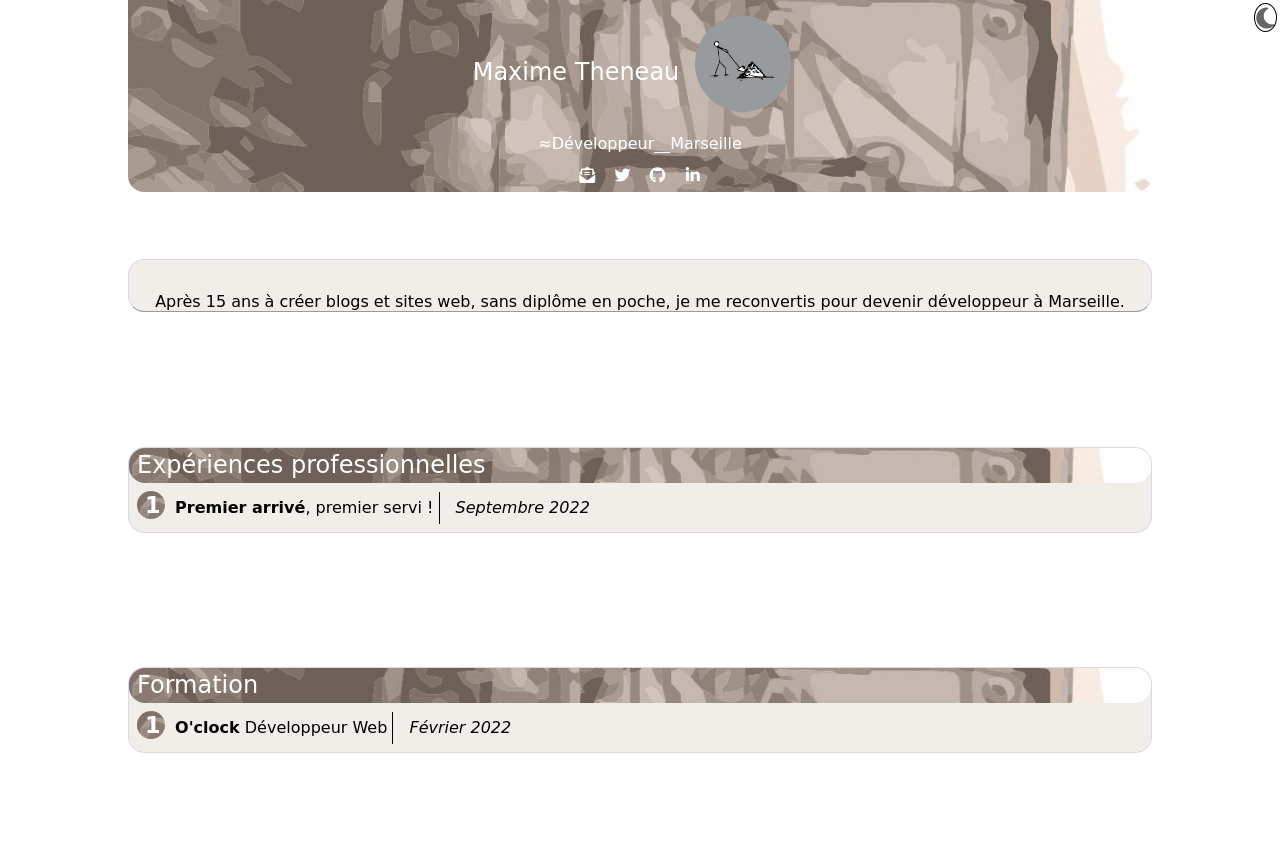
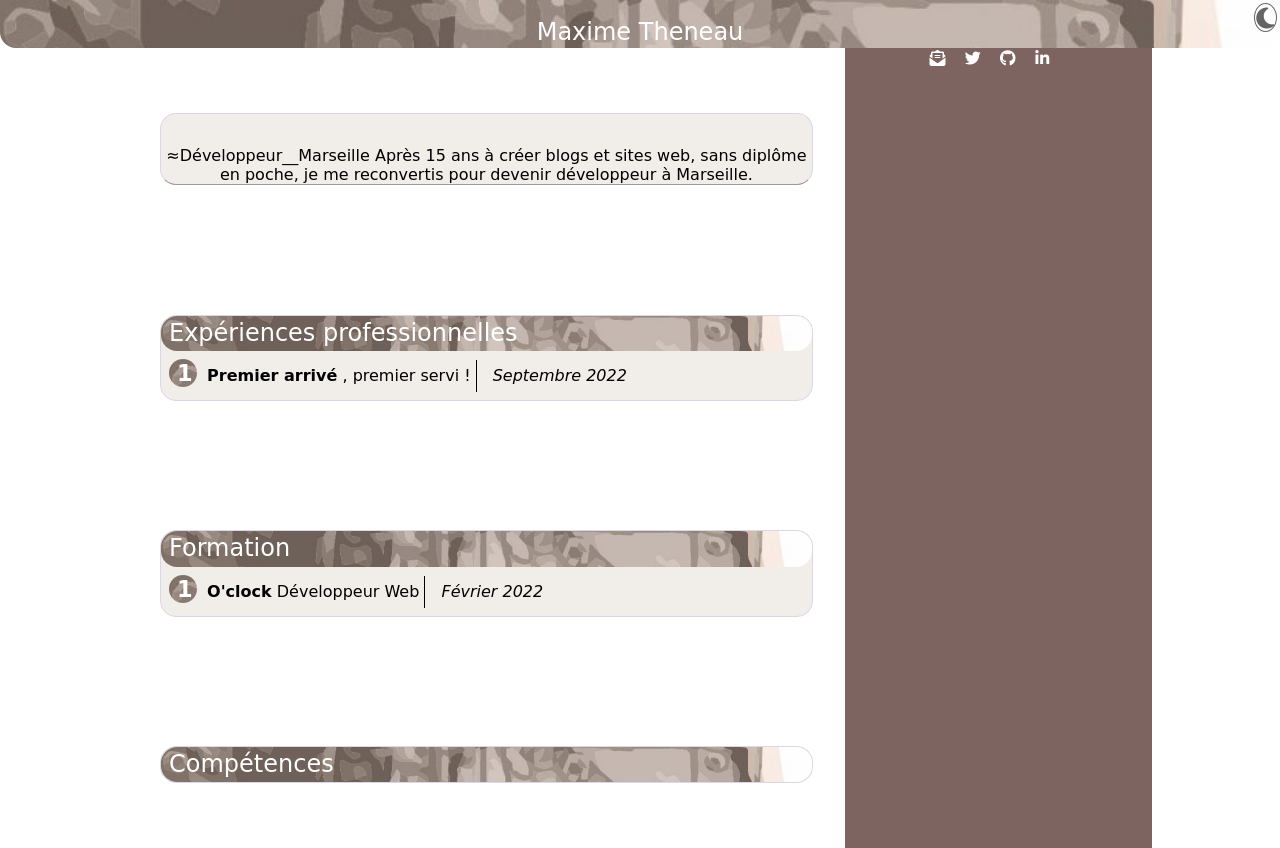
Before and after one commit to MaximeThe/cv, a plain HTML site: page index.html in a window 1280 px wide. Shown: the top 848 px of the page. Drawn offline with Linux system fonts and the light colour scheme; a web font is replaced by a local one.

Commit message:
Prob localstroage-Début Responsisve V2

```diff
--- a/css/style.css
+++ b/css/style.css
@@ -7,7 +7,17 @@ body {
     color: #FFFFFF;
 
 }
-
+.fa-solid, .fas {
+    font-family: "Font Awesome 6 Free";
+    font-weight: 900;
+    font-size: 1.5rem;
+    right: 0;
+    position: fixed;
+    margin: 0.2rem;
+    border: 0.1rem solid #000000;
+    border-radius: 100%;
+    padding: 0.1rem;
+}
 .fa-fade{
     --fa-animation-duration: 2s;
     --fa-fade-opacity: 0.6;;
@@ -22,16 +32,6 @@ body {
 .fa-moon{
     display: inline-block !important;
     color: #000000 !important;
-}
-
-#clickTheme {
-    font-size: 1.5rem;
-    right: 0;
-    position: fixed;
-    margin: 0.2rem;
-    border: 0.1rem solid #000000;
-    border-radius: 100%;
-    padding: 0.1rem;
 }
 
 .wrapper {
@@ -56,11 +56,7 @@ header {
     line-height: 2rem;
 }
 
-#top__head {
-    display: flex;
-    justify-content: space-around;
-    align-items: center;
-}
+
 
 #top__head__logo {
     background-image: url(../images/logo.jpg);
@@ -187,16 +183,21 @@ section {
 /*------Responsive-------*/
 
 @media only screen and (min-width: 600px) {
-    #top__head__logo {
-        width: 6rem;
-        height: 6rem;
-        margin: 1rem;
-  }
-    #top__head {
+    aside{
+        width: 30%;
+        background: #7d6461;
+    }
+    section{
+        margin: 2rem;
+    }
+    .wrapper{
         display: flex;
-        align-items: center;
-        justify-content: center;
-  }
+        flex-wrap: wrap;
+    }
+    main{
+        width: 70%;
+    }
+
 }
 /* Colors thème
 Taupe rouge #7d6461
--- a/index.html
+++ b/index.html
@@ -4,9 +4,7 @@
 		<meta charset="UTF-8">
 		<meta http-equiv="X-UA-Compatible" content="IE=edge">
 		<meta name="viewport" content="width=device-width, initial-scale=1.0">
-
 		<title>Cv Maxime Theneau</title>
-
 		<link rel="stylesheet" href="css/reset.css">
 		<link rel="stylesheet" href="css/style.css">
 		<link rel="preconnect" href="https://fonts.googleapis.com">
@@ -14,93 +12,93 @@
 		<link rel="preconnect" href="https://fonts.googleapis.com">
 		<link rel="preconnect" href="https://fonts.gstatic.com" crossorigin>
 		<link href="https://fonts.googleapis.com/css2?family=Syne+Mono&display=swap" rel="stylesheet">
-        <!-- <link rel="shortcut icon" href="../images/favicon.ico" type="image/x-icon"> -->
+		<!--
+		<link rel="shortcut icon" href="../images/favicon.ico" type="image/x-icon">
+		-->
 		<script src="https://kit.fontawesome.com/6d373d07e2.js" crossorigin="anonymous"></script>
 	</head>
-
 	<body>
 		<!--Icon thème -->
-         <div id="clickTheme">
+		<header>
 			<a href=""><i id="iconTheme" class="fa-solid fa-moon fa-fade"></i></a>
-        </div>
-        <div class="wrapper">
-
-            <header>
-                <div id="top__head">
 			<h1>Maxime Theneau</h1>
 			<span id="top__head__logo"></span>
-                </div>
-                <p class="header__description">≈Développeur__Marseille</p>
-
-                <!--Liste liens social-->
-                <ul id="header__description__social__nav">
-                    <li>
-                        <a href="mailto:maxime.t@maximemotivationplusplus.fr">
-                            <span class="fa fa-envelope-open-text fa-hover"></span>
-                        </a>
-                    </li>
-                    <li>
-                        <a href="https://twitter.com/MTheneau">
-                            <span class="fa fa-twitter fa-hover"></span>
-                        </a>
-                    </li>
-
-                    <li>
-                        <a href="https://github.com/MaximeThe">
-                            <span class="fa fa-github fa-hover"></span>
-                        </a>
-                    </li>
-
-                    <li>
-                        <a href="https://www.linkedin.com/in/maxime-theneau/">
-                            <span class="fa fa-linkedin fa-hover"></span>
-                        </a>
-                    </li>
-                </ul>
 		</header>
+		<div class="wrapper">
 
 			<main>
 				<!--Description Page-->
 				<section id="description__perso">
 					<!-- Image désactiver-->
-                      <!--<img src="./images/description.jpg" alt="description" class="description__perso__img"> -->
-
-
-                    <p> Après 15 ans à créer blogs et sites web, sans diplôme en poche, je me reconvertis pour devenir développeur à Marseille.</p>
+					<!--
+					<img src="./images/description.jpg" alt="description" class="description__perso__img">
+					-->
+					<p class="header__description">
+						≈Développeur__Marseille
+					</p>
+					<p>
+						Après 15 ans à créer blogs et sites web, sans diplôme en poche, je me reconvertis pour devenir développeur à Marseille.
+					</p>
 				</section>
-
 				<!--Liste Expériences-->
 				<section >
 					<h2>Expériences professionnelles</h2>
 					<ol >
 						<li>
-                            <p><strong>Premier arrivé</strong>, premier servi ! <time datetime="2022-09">Septembre 2022</time></p>
+							<p>
+								<strong>Premier arrivé</strong>
+								, premier servi !
+								<time datetime="2022-09">
+									Septembre 2022
+								</time>
+							</p>
 						</li>
 					</ol>
-
 				</section>
 				<!--Liste Formation-->
 				<section>
 					<h2>Formation</h2>
 					<ol>
 						<li >
-                        <p><strong><a class="formation__liens" href="https://oclock.io/formations/developpeur-web"> O'clock</a></strong> Développeur Web <time datetime="2022-02">Février 2022</time></p>
+							<p>
+								<strong><a class="formation__liens" href="https://oclock.io/formations/developpeur-web"> O'clock</a></strong>
+								Développeur Web
+								<time datetime="2022-02">
+									Février 2022
+								</time>
+							</p>
 						</li>
 					</ol>
 				</section>
 				<!--Liste Compétences-->
 				<section>
 					<h2>Compétences</h2>
-
 					<!--Slider-->
-                    <div id="sliderCompetence">
-                    </div>
+					<div id="sliderCompetence"></div>
 				</section>
 			</main>
+            <aside>
+				<!--Liste liens social-->
+				<ul id="header__description__social__nav">
+					<li>
+						<a href="mailto:maxime.t@maximemotivationplusplus.fr"><span class="fa fa-envelope-open-text fa-hover"></span></a>
+					</li>
+					<li>
+						<a href="https://twitter.com/MTheneau"><span class="fa fa-twitter fa-hover"></span></a>
+					</li>
+					<li>
+						<a href="https://github.com/MaximeThe"><span class="fa fa-github fa-hover"></span></a>
+					</li>
+					<li>
+						<a href="https://www.linkedin.com/in/maxime-theneau/"><span class="fa fa-linkedin fa-hover"></span></a>
+					</li>
+				</ul>
+			</aside>
 		</div>
-
 		<script src="js/theme.js"></script>
-        <!-- <script src="js/categorie.js"></script> -->
+		<!--
+		<script src="js/categorie.js"></script>
+		-->
 		<script src="js/app.js"></script>
 	</body>
 </html>
--- a/js/theme.js
+++ b/js/theme.js
@@ -1,34 +1,44 @@
 const theme = {
   init: function(){
-    const buttonTheme = document.querySelector("#clickTheme");
+    const buttonTheme = document.querySelector("#iconTheme");
     buttonTheme.addEventListener("click", theme.handleTheme);
+    theme.applyLocalStorageTheme();
   },
   handleTheme: function(event) {
     event.preventDefault();
-
     const theme = document.querySelector("body");
     const icon = document.querySelector("#iconTheme");
-
+    let darkTheme;
      if (theme.classList.contains("theme-dark")) { // Pas de thème
       theme.classList.remove("theme-dark");
       icon.classList.remove("fa-sun");
       icon.classList.add("fa-moon");
+      darkTheme = false;
 
      } else { // si y'a pas 'theme-dark'
          theme.classList.add("theme-dark");
          icon.classList.remove("fa-moon");
          icon.classList.add("fa-sun");
+         darkTheme = true;
 
-     }
+     };
+     theme.setThemeToLocalStorage(darkTheme);
 
-    // On recupére l'intérieur de la class de l'icon moon
-    //
-    //fa-sun est caché par défaut, on ajoute une class pour annuler le display: none.
-    //
+  },
+  setThemeToLocalStorage: function (darkTheme) {//entrée dans local storage
+    const stringifyDarkTheme = JSON.stringify(darkThemeA);
+    localStorage.setItem("dark_theme", stringifyDarkTheme);
+  },
+  applyLocalStorageTheme: function () {//récupère l'entrée 'dark_theme' dans le local storage
+      const StringifyIsDark = localStorage.getItem("dark_theme");
+      const isDark = JSON.parse(StringifyIsDark);
+      if (isDark) {
+          theme.changeTheme();
+      }
+      const colorTheme = localStorage.getItem("colorTheme");
+      if (colorTheme) {
+          theme.changeColorTheme(colorTheme);
+      }
+  },
 
-      // On recupére l'intérieur de la class de l'icon moon
-    //
-      //on rajoute une class avec display none
-    //
-  },
 }
```
Also changed, not shown: js/categorie.js (deleted, +0 -20 lines). Lines whose indentation alone changed are shown as unchanged.
